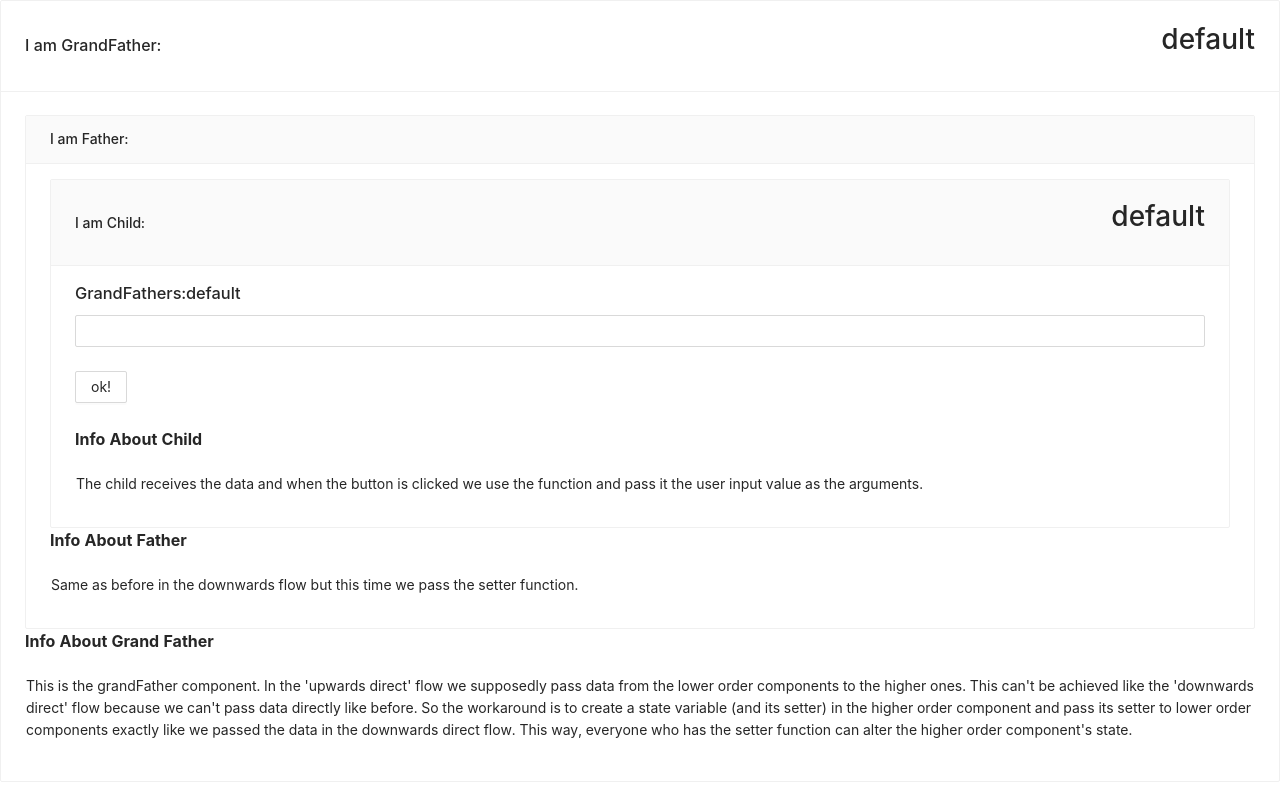
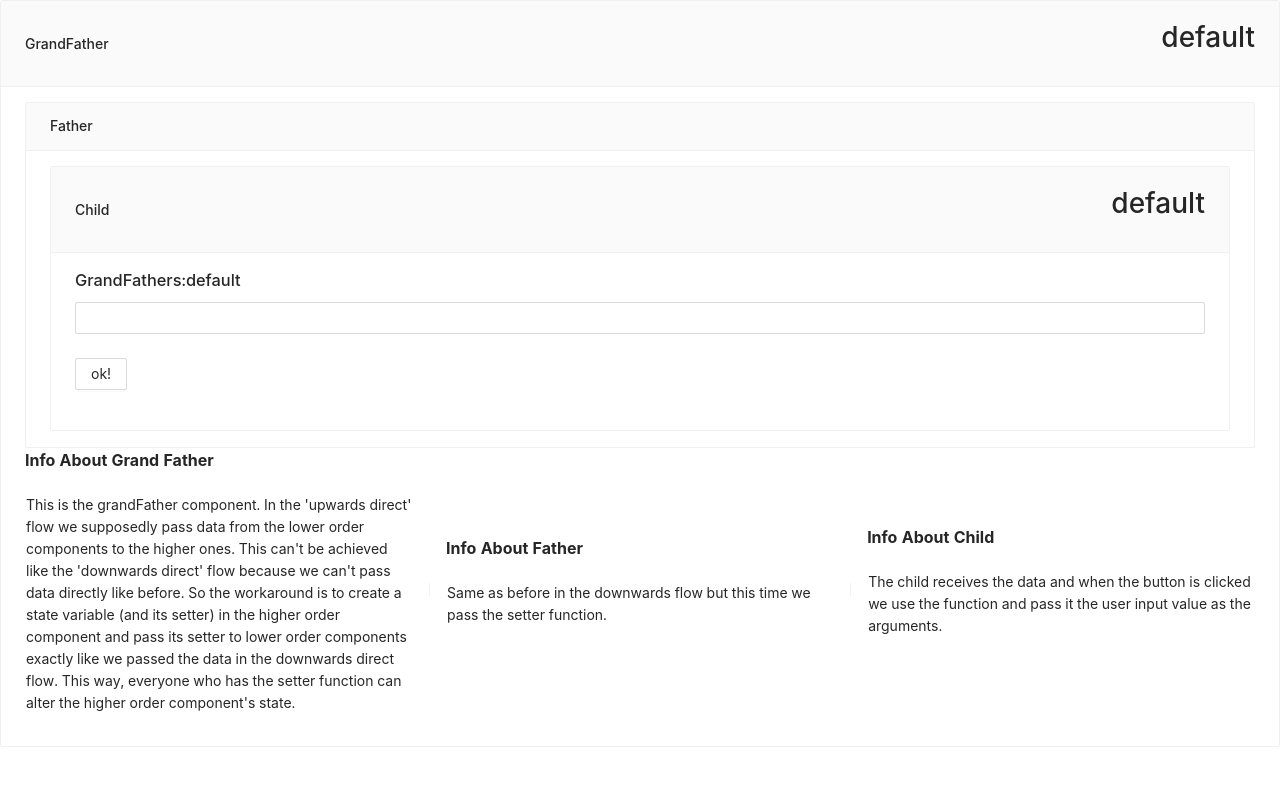
Before and after one commit to LeonLester/ReactComponentDataFlow, a Next.js app: page /withoutContext/upwards in a window 1280 px wide. Built offline with nearby package versions, Linux system fonts and the light colour scheme.

Commit message:
Fixed Css

```diff
--- a/components/withoutContext/siblings/childSibling.js
+++ b/components/withoutContext/siblings/childSibling.js
@@ -11,7 +11,7 @@ export default function childSiblings(fatherProps) {
   }
 
   return (
-    <Card type="inner" title="I am Child" extra={<h3>My Value From Brother is:{fatherProps.data}</h3>} style={{width: "100%" }}>
+    <Card type="inner" title="Child" extra={<h3>My Value From Brother is:{fatherProps.data}</h3>} style={{width: "100%" }}>
       <div>
         <h1>Give Value</h1>
         <Form onFinish={onFinish}>
--- a/components/withoutContext/siblings/fatherSiblings.js
+++ b/components/withoutContext/siblings/fatherSiblings.js
@@ -14,7 +14,7 @@ export default function fatherSiblings() {
     <div>
       <Row justify="center">
         <Col span={24}>
-          <Card title="I am Father" style={{
+          <Card type="inner" title="Father" style={{
             width: "100%"
           }}>
             <div className="site-card-wrapper">
--- a/components/withoutContext/upwardsDirect/childUpwardsDirect.js
+++ b/components/withoutContext/upwardsDirect/childUpwardsDirect.js
@@ -1,5 +1,5 @@
 import 'antd/dist/antd.css';
-import {Button, Form, Input,Card,Descriptions} from 'antd';
+import {Button, Form, Input,Card} from 'antd';
 import FormItem from 'antd/lib/form/FormItem';
 
 export default function childUpwards(fatherProps) {
@@ -10,7 +10,7 @@ export default function childUpwards(fatherProps) {
   }
 
   return (
-    <Card type="inner" title="I am Child:" extra={<h1>{fatherProps.data}</h1>} style={{ width: "100%"}}>
+    <Card type="inner" title="Child" extra={<h1>{fatherProps.data}</h1>} style={{ width: "100%"}}>
       <div>
         <h3>GrandFathers:{fatherProps.data}</h3>
         <Form onFinish={onFinish}>
@@ -24,9 +24,6 @@ export default function childUpwards(fatherProps) {
           </FormItem>
         </Form>
       </div>
-      <Descriptions title="Info About Child">
-        <Descriptions.Item >The child receives the data and when the button is clicked we use the function and pass it the user input value as the arguments.</Descriptions.Item>
-        </Descriptions>
      </Card>
   )
 };
--- a/components/withoutContext/upwardsDirect/fatherUpwardsDirect.js
+++ b/components/withoutContext/upwardsDirect/fatherUpwardsDirect.js
@@ -1,5 +1,5 @@
 import 'antd/dist/antd.css';
-import {Row,Card,Descriptions} from 'antd';
+import {Row,Card} from 'antd';
 import ChildUP from './childUpwardsDirect'
 
 export default function fatherUpwards(grandfatherProps) {
@@ -7,13 +7,10 @@ export default function fatherUpwards(grandfatherProps) {
     return (
         <div>
             <Row>
-                <Card type="inner" title="I am Father:" style={{ width: "100%" }}>
+                <Card type="inner" title="Father" style={{ width: "100%" }}>
 
                     <ChildUP data={grandfatherProps.data} changeStateFunction={grandfatherProps.stateFunction}></ChildUP>
-                    <Descriptions title="Info About Father">
-                        <Descriptions.Item >Same as before in the downwards flow but this time we pass the setter function.
-                        </Descriptions.Item>
-                    </Descriptions>
+
                 </Card>
             </Row>
         </div>
--- a/components/withoutContext/upwardsDirect/grandFatherUpwardsDirect.js
+++ b/components/withoutContext/upwardsDirect/grandFatherUpwardsDirect.js
@@ -1,27 +1,46 @@
 import {useState} from 'react'
 import FatherUP from './fatherUpwardsDirect'
-import {Row, Col,Card,Descriptions } from 'antd';
+import {Row, Col, Card, Descriptions,Space,Divider} from 'antd';
 
 export default function grandFatherUpwards() {
 
-  const [grandData,setGrandData] = useState("default")
+  const [grandData,
+    setGrandData] = useState("default")
 
   return (
     <div>
       <Row>
 
         <Col span={24}>
-        <Card title="I am GrandFather:" extra={<h1>{grandData}</h1>} style={{ width: "100%"}}>
-
+          <Card
+            type="inner"
+            title="GrandFather"
+            extra={<h1> {grandData} </h1>}
+            style={{
+            width: "100%"
+          }}>
             <FatherUP data={grandData} stateFunction={setGrandData}></FatherUP>
+            <Space split={<Divider type="vertical" />}>
             <Descriptions title="Info About Grand Father">
-        <Descriptions.Item >This is the grandFather component. In the 'upwards direct' flow we supposedly pass data from the lower order components to the
-         higher ones. This can't be achieved like the 'downwards direct' flow because we can't pass data directly like before. So the workaround
-         is to create a state variable (and its setter) in the higher order component and pass its setter to lower order components exactly like
-         we passed the data in the downwards direct flow. This way, everyone who has the setter function can alter the higher order component's
+            <Descriptions.Item >This is the grandFather component. In the 'upwards direct'
+                flow we supposedly pass data from the lower order components to the higher ones.
+                This can't be achieved like the 'downwards direct' flow because we can't pass
+                data directly like before. So the workaround is to create a state variable (and
+                its setter) in the higher order component and pass its setter to lower order
+                components exactly like we passed the data in the downwards direct flow. This
+                way, everyone who has the setter function can alter the higher order component's
                 state.
               </Descriptions.Item>
               </Descriptions>
+              <Descriptions title="Info About Father">
+                <Descriptions.Item >Same as before in the downwards flow but this time we pass the setter function.
+                </Descriptions.Item>
+              </Descriptions>
+              <Descriptions title="Info About Child">
+                <Descriptions.Item >The child receives the data and when the button is clicked
+                  we use the function and pass it the user input value as the arguments.</Descriptions.Item>
+              </Descriptions>
+            </Space>
           </Card>
         </Col>
       </Row>
```
Also changed, not shown: components/withContext/downwards/grandFather.js (+0 -9 lines), components/withoutContext/downwardsDirect/childDownwardsDirect.js (+1 -8 lines), components/withoutContext/downwardsDirect/fatherDownwardsDirect.js (+1 -12 lines), components/withoutContext/downwardsDirect/grandFatherDownwardsDirect.js (+22 -2 lines), pages/index.js (+4 -4 lines). Lines whose indentation alone changed are shown as unchanged.
